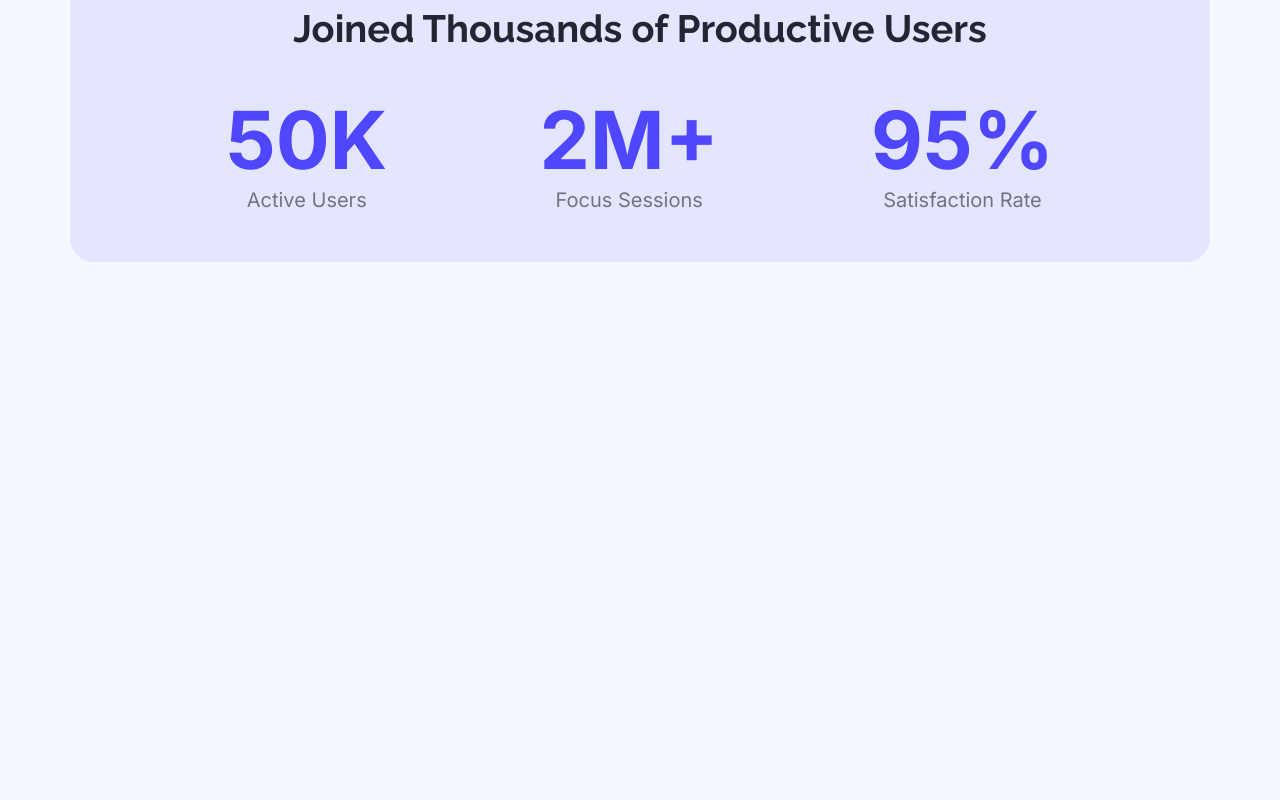
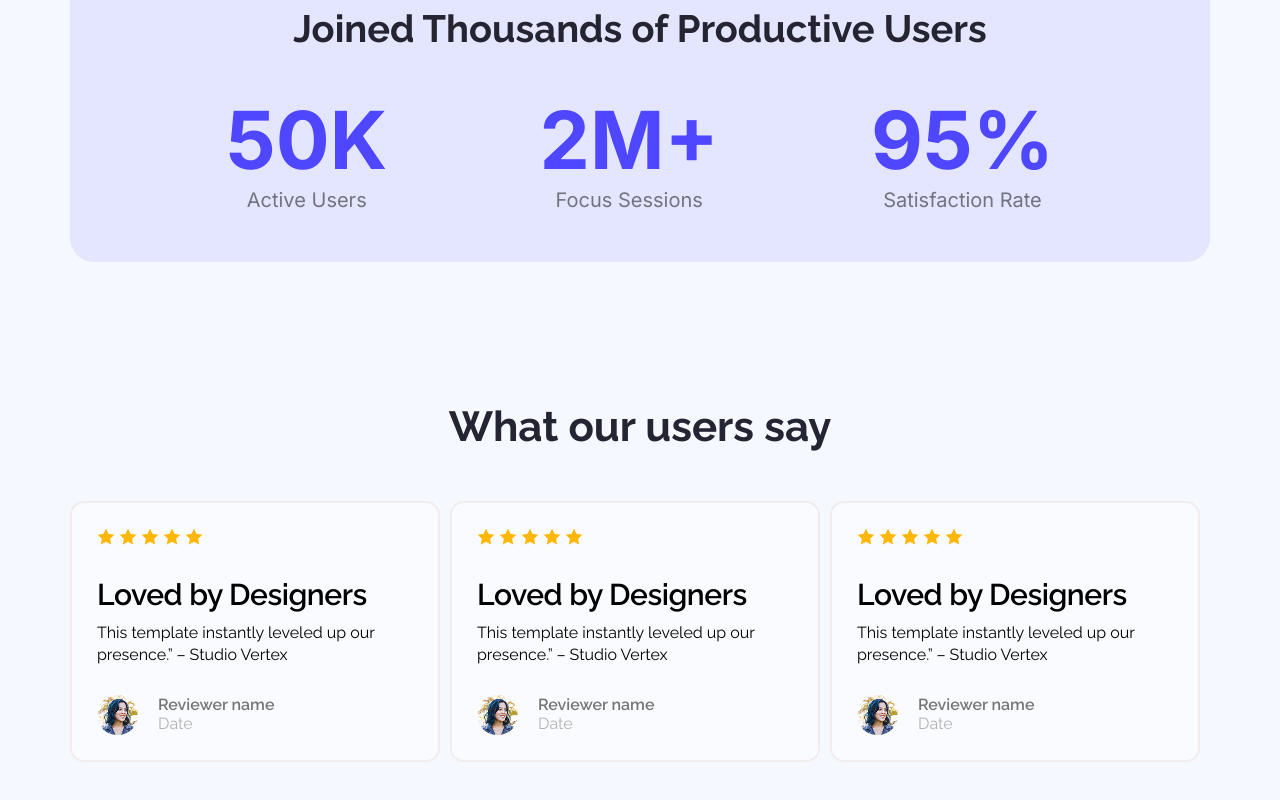
Before and after one commit to itsfaisalhossen/landing-launchpad-asign, a plain HTML site: page index.html in a window 1280 px wide. Shown: the part 1334-2134 px from the top of the page. Before the commit the page ends 1736 px from the top, so only its background shows below. Drawn offline with Linux system fonts and the light colour scheme.

Commit message:
What our users say section design are added

```diff
--- a/css/style.css
+++ b/css/style.css
@@ -162,3 +162,65 @@ nav ul li a {
   line-height: normal;
   color: rgba(0, 0, 0, 0.5);
 }
+
+/* Users Says Section Style */
+.users-say-title {
+  color: #252432;
+  text-align: center;
+  margin-bottom: 50px;
+  font-size: 42px;
+  font-style: normal;
+  font-weight: 700;
+}
+
+.user-says-content {
+  display: flex;
+  gap: 10px;
+}
+
+.user-says-card {
+  width: 370px;
+  padding: 25px;
+  border-radius: 14px;
+  border: 2px solid #f2eded;
+  background: rgba(255, 255, 255, 0.5);
+}
+
+.card-text {
+  margin: 28px 0;
+}
+
+.card-title {
+  color: black;
+  font-size: 30px;
+  font-style: normal;
+  font-weight: 600;
+  letter-spacing: -0.48px;
+}
+
+.card-p {
+  margin-top: 10px;
+  font-weight: 400;
+  line-height: 140%;
+}
+
+.user-info-content {
+  display: flex;
+  gap: 20px;
+}
+
+.user-img {
+  border-radius: 50%;
+}
+
+.user-name {
+  font-weight: 600;
+  color: #757575;
+  font-size: 16px;
+}
+
+.date {
+  font-weight: 400;
+  font-size: 16px;
+  color: #b3b3b3;
+}
--- a/index.html
+++ b/index.html
@@ -59,6 +59,82 @@
           </div>
         </div>
       </section>
+
+      <!-- Section 03 -->
+      <section class="container section-m">
+        <h3 class="users-say-title">What our users say</h3>
+        <div class="user-says-content">
+          <div class="user-says-card">
+            <div class="rating">
+              <img src="assets/icon-star.png" alt="" />
+              <img src="assets/icon-star.png" alt="" />
+              <img src="assets/icon-star.png" alt="" />
+              <img src="assets/icon-star.png" alt="" />
+              <img src="assets/icon-star.png" alt="" />
+            </div>
+            <div class="card-text">
+              <h4 class="card-title">Loved by Designers</h4>
+              <p class="card-p">
+                This template instantly leveled up our presence.” – Studio
+                Vertex
+              </p>
+            </div>
+            <div class="user-info-content">
+              <img class="user-img" src="assets/avatar.png" alt="" />
+              <div class="user-info">
+                <h5 class="user-name">Reviewer name</h5>
+                <p class="date">Date</p>
+              </div>
+            </div>
+          </div>
+          <div class="user-says-card">
+            <div class="rating">
+              <img src="assets/icon-star.png" alt="" />
+              <img src="assets/icon-star.png" alt="" />
+              <img src="assets/icon-star.png" alt="" />
+              <img src="assets/icon-star.png" alt="" />
+              <img src="assets/icon-star.png" alt="" />
+            </div>
+            <div class="card-text">
+              <h4 class="card-title">Loved by Designers</h4>
+              <p class="card-p">
+                This template instantly leveled up our presence.” – Studio
+                Vertex
+              </p>
+            </div>
+            <div class="user-info-content">
+              <img class="user-img" src="assets/avatar.png" alt="" />
+              <div class="user-info">
+                <h5 class="user-name">Reviewer name</h5>
+                <p class="date">Date</p>
+              </div>
+            </div>
+          </div>
+          <div class="user-says-card">
+            <div class="rating">
+              <img src="assets/icon-star.png" alt="" />
+              <img src="assets/icon-star.png" alt="" />
+              <img src="assets/icon-star.png" alt="" />
+              <img src="assets/icon-star.png" alt="" />
+              <img src="assets/icon-star.png" alt="" />
+            </div>
+            <div class="card-text">
+              <h4 class="card-title">Loved by Designers</h4>
+              <p class="card-p">
+                This template instantly leveled up our presence.” – Studio
+                Vertex
+              </p>
+            </div>
+            <div class="user-info-content">
+              <img class="user-img" src="assets/avatar.png" alt="" />
+              <div class="user-info">
+                <h5 class="user-name">Reviewer name</h5>
+                <p class="date">Date</p>
+              </div>
+            </div>
+          </div>
+        </div>
+      </section>
     </main>
     <footer></footer>
   </body>
```
